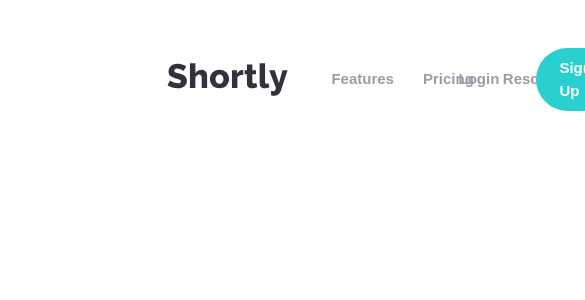
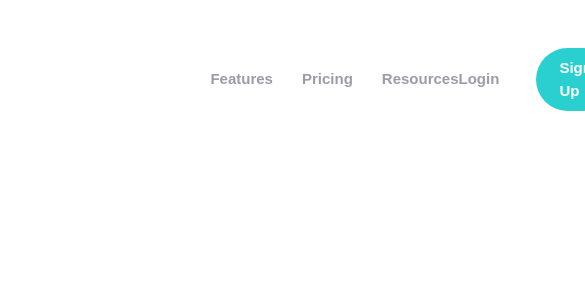
Before and after one commit to ortonb110/url-shortening-app, a React (Create React App) app: page / in a window 390 px wide. Shown: the top 300 px of the page, 585 px wide, since content can reach past the window. Built offline with nearby package versions, Linux system fonts and the light colour scheme.

Commit message:
Navigation bar 45% complete

```diff
--- a/src/Components/Header/NavBar/Hamburger.jsx
+++ b/src/Components/Header/NavBar/Hamburger.jsx
@@ -0,0 +1,15 @@
+
+
+
+const Hamburger = () => {
+    return(
+        <button className="flex flex-col gap-[0.6rem] md:hidden">
+            <span className="inline-block w-[2.4rem] h-[0.3rem] bg-neutralGrayishViolet"></span>
+            <span className="inline-block w-[2.4rem] h-[0.3rem] bg-neutralGrayishViolet"></span>
+            <span className="inline-block w-[2.4rem] h-[0.3rem] bg-neutralGrayishViolet"></span>
+        </button>
+    )
+}
+
+
+export default Hamburger;
--- a/src/Components/Header/NavBar/NavBar.jsx
+++ b/src/Components/Header/NavBar/NavBar.jsx
@@ -1,35 +1,53 @@
-import logo from '../../../Assets/images/logo.svg';
-
-import React from 'react'
+import logo from "../../../Assets/images/logo.svg";
+import styles from "../../../styles";
+import React from "react";
+import Hamburger from "./Hamburger";
 
 function NavBar() {
   return (
-    <nav className='pt-[4.8rem] px-[16.7rem] flex justify-between items-center'>
-      <div className='flex gap-[4.345rem] items-center'>
-          <img src={logo} alt="Shortly Logo" />
-          <ul role="menubar" className='flex gap-[2.9rem] capitalize font-bold text-[1.5rem] text-neutralGrayishViolet'>
-
-            <li role={'menuitem'}>Features</li>
-            <li role={'menuitem'}>pricing</li>
-            <li role={'menuitem'}>resources</li>
-          </ul>
+    <nav className="pt-[4.8rem] px-[16.7rem] flex justify-between items-center">
+      <div className="flex gap-[4.345rem] items-center">
+        <a href="#"><img src={logo} alt="Shortly Logo" /></a>
+        <ul
+          role="menubar"
+          className="flex gap-[2.9rem] capitalize font-bold text-[1.5rem] text-neutralGrayishViolet"
+        >
+          <li
+            role={"menuitem"}
+            className={`hover:text-neutralDarkViolet ${styles.transition}`}
+          >
+            <a href="#">Features</a>
+          </li>
+          <li
+            role={"menuitem"}
+            className={`hover:text-neutralDarkViolet ${styles.transition}`}
+          >
+            <a href="#">pricing</a>
+          </li>
+          <li
+            role={"menuitem"}
+            className={`hover:text-neutralDarkViolet ${styles.transition}`}
+          >
+            <a href="#">resources</a>
+          </li>
+        </ul>
       </div>
-        <ul className='flex gap-[3.7rem] items-center text-neutralGrayishViolet capitalize font-bold text-[1.5rem]'>
-          <li
-            role={'button'}
-            tabIndex={"0"}
-            aria-pressed = "false"
-
-          >login</li>
-          <li
-            role={'button'}
-            tabIndex={"0"}
-            aria-pressed = "false"
-            className='px-[2.3rem] py-[0.9rem] bg-primaryCyan text-white rounded-full'
-          >sign up</li>
-        </ul>
+      <ul className="flex gap-[3.7rem] items-center text-neutralGrayishViolet capitalize font-bold text-[1.5rem]">
+        <li role={"button"} tabIndex={"0"} aria-pressed="false" className={`hover:text-neutralDarkViolet ${styles.transition}`}>
+          login
+        </li>
+        <li
+          role={"button"}
+          tabIndex={"0"}
+          aria-pressed="false"
+          className={`px-[2.3rem] py-[0.9rem] bg-primaryCyan text-white rounded-full hover:opacity-70 ${styles.transition}`}
+        >
+          sign up
+        </li>
+      </ul>
+      <Hamburger/>
     </nav>
-  )
+  );
 }
 
-export default NavBar
+export default NavBar;
--- /dev/null
+++ b/src/styles.js
@@ -0,0 +1,5 @@
+const styles = {
+  transition: "transition-all ease-in-out duration-200",
+};
+
+export default styles;
```
